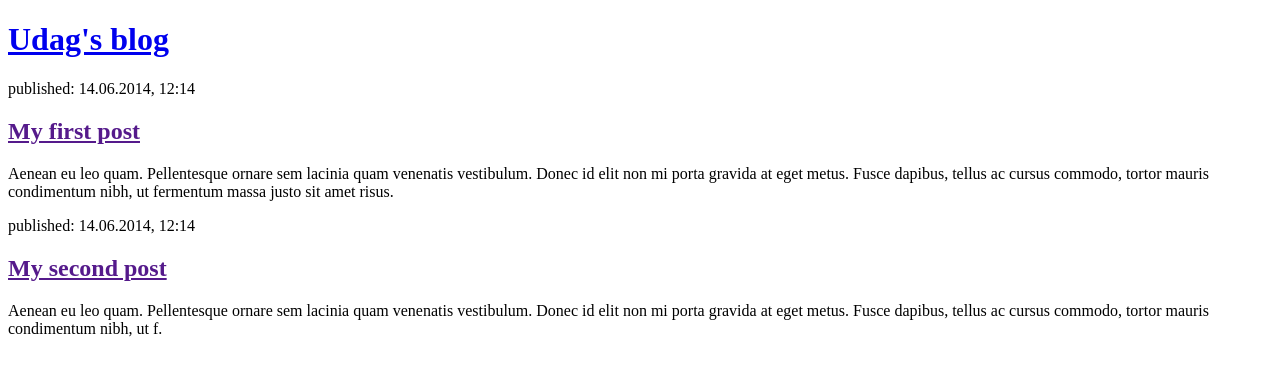
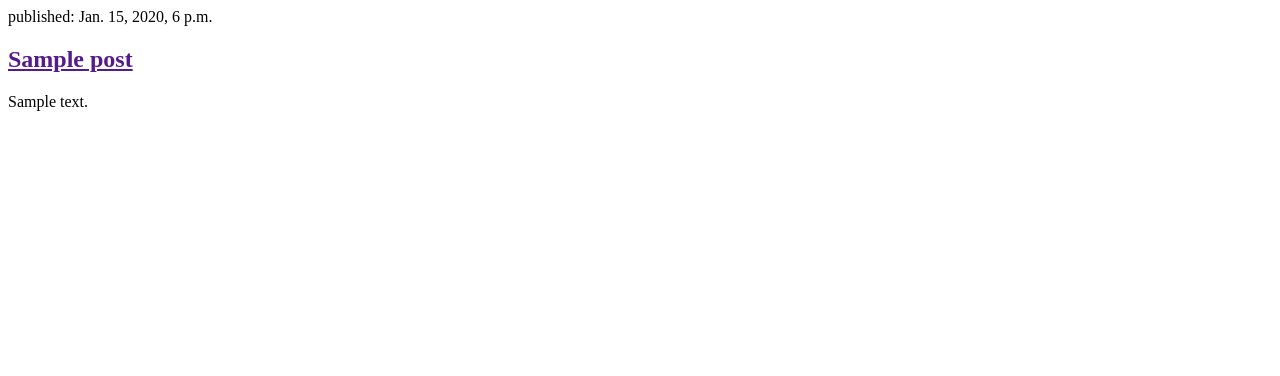
Before and after one commit to lemaestre/my-first-blog, a Django app: page / in a window 1280 px wide. Shown: the top 376 px of the page. Run offline with Django 5.2, Linux system fonts and the light colour scheme; tables that the repository leaves empty hold one stand-in row (values such as "Sample post").

Commit message:
Changed the HTML to Posts.)

```diff
--- a/blog/templates/blog/post_list.html
+++ b/blog/templates/blog/post_list.html
@@ -3,21 +3,11 @@
     <head>
         <title>Udag's blog</title>
     </head>
-    <body>
-        <header>
-            <h1><a href="/">Udag's blog</a></h1>
-        </header>
-
-        <article>
-            <time>published: 14.06.2014, 12:14</time>
-            <h2><a href="">My first post</a></h2>
-            <p>Aenean eu leo quam. Pellentesque ornare sem lacinia quam venenatis vestibulum. Donec id elit non mi porta gravida at eget metus. Fusce dapibus, tellus ac cursus commodo, tortor mauris condimentum nibh, ut fermentum massa justo sit amet risus.</p>
-        </article>
-
-        <article>
-            <time>published: 14.06.2014, 12:14</time>
-            <h2><a href="">My second post</a></h2>
-            <p>Aenean eu leo quam. Pellentesque ornare sem lacinia quam venenatis vestibulum. Donec id elit non mi porta gravida at eget metus. Fusce dapibus, tellus ac cursus commodo, tortor mauris condimentum nibh, ut f.</p>
-        </article>
-    </body>
+    {% for post in posts %}
+    <article>
+        <time>published: {{ post.published_date }}</time>
+        <h2><a href="">{{ post.title }}</a></h2>
+        <p>{{ post.text|linebreaksbr }}</p>
+    </article>
+{% endfor %}
 </html>
--- a/blog/views.py
+++ b/blog/views.py
@@ -1,6 +1,9 @@
 from django.shortcuts import render
+from django.utils import timezone
+from .models import Post
 
 # Create your views here.
 
 def post_list(request):
-    return render(request, 'blog/post_list.html', {})
+    posts = Post.objects.filter(published_date__lte=timezone.now()).order_by('published_date')
+    return render(request, 'blog/post_list.html', {'posts': posts})
```
